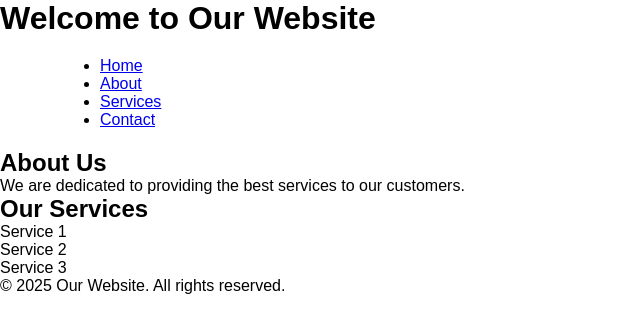
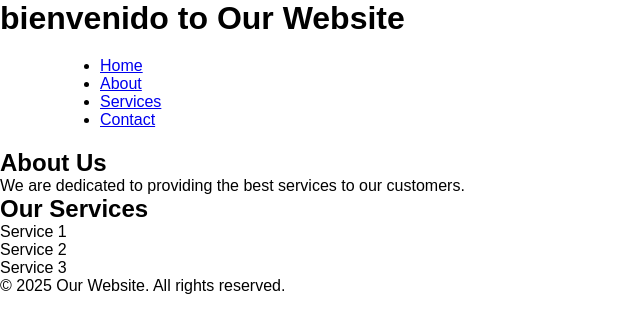
Before and after one commit to CabaUniversidad/STADE, a plain HTML site: page index.html in a window 1280 px wide. Shown: the whole page, without its empty margins (0-640 px from the left). Drawn offline with Linux system fonts and the light colour scheme.

```diff
--- a/index.html
+++ b/index.html
@@ -10,7 +10,7 @@
 
 <body>
     <header>
-        <h1>Welcome to Our Website</h1>
+        <h1>bienvenido to Our Website</h1>
         <nav>
             <ul>
                 <li><a href="#">Home</a></li>
```
